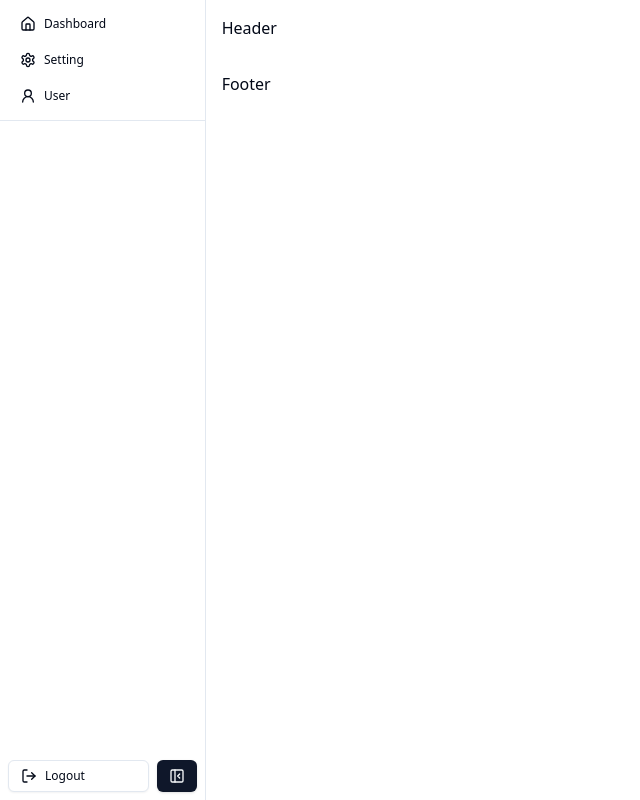
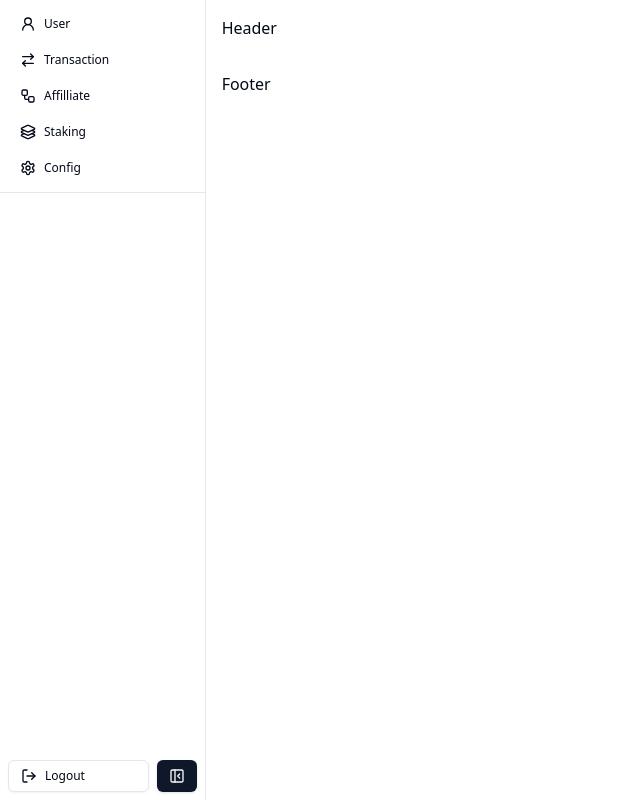
Before and after one commit to shynfreec/dashboard, a Next.js app: page / in a window 1280 px wide. Shown: the whole page, without its empty margins (0-640 px from the left). Built offline with nearby package versions, Linux system fonts and the light colour scheme.

Commit message:
add items in navbar

```diff
--- a/src/components/auth/user-auth-login-form.tsx
+++ b/src/components/auth/user-auth-login-form.tsx
@@ -61,7 +61,7 @@ export function UserAuthLoginForm({
     onSuccess(data, variables, context) {
       CookieHandler.set(TOKEN, data?.jwt.accessToken);
       LocalStorageHandler.setItem('user', data.user);
-      replace('/');
+      replace('/dashboard/user');
     },
     onError: (_error, variables, _context) => {
       form.reset({ ...variables });
--- a/src/middleware.ts
+++ b/src/middleware.ts
@@ -7,23 +7,21 @@ export async function middleware(request: NextRequest, response: NextResponse) {
   const { pathname } = request.nextUrl;
   const token = request.cookies.get(TOKEN);
 
-  if (!token) return NextResponse.redirect(new URL('/sign-in', request.url));
+  if (pathname !== '/sign-in') {
+    if (!token) return NextResponse.redirect(new URL('/sign-in', request.url));
 
-  const isValidToken = jwtDecode<JwtPayload>(`${token?.value ?? ''}`);
-  if (!isValidToken) return NextResponse.redirect(new URL('/sign-in', request.url));
+    const isValidToken = jwtDecode<JwtPayload>(`${token?.value ?? ''}`);
+    if (!isValidToken) return NextResponse.redirect(new URL('/sign-in', request.url));
 
+    return NextResponse.next();
+  }
   if (pathname === '/sign-in') {
-    return NextResponse.redirect(new URL('/dashboard', request.url));
+    if (!token) return NextResponse.next();
+    const isValidToken = jwtDecode<JwtPayload>(`${token?.value ?? ''}`);
+    if (isValidToken) return NextResponse.redirect(new URL('/dashboard/user', request.url));
+    return NextResponse.next();
   }
 
-  const requestHeaders = new Headers(request.headers);
-
-  return NextResponse.next({
-    request: {
-      // New request headers
-      headers: requestHeaders,
-    },
-  });
 }
 
 //Add your protected routes
--- a/src/navigation/index.tsx
+++ b/src/navigation/index.tsx
@@ -1,5 +1,5 @@
 import { Role } from "@/lib/enum";
-import { Home, LogOut, LucideIcon, Settings, User2 } from "lucide-react";
+import { ArrowRightLeftIcon, Home, Layers3Icon, LogOut, LucideIcon, Settings, User2, Workflow, WorkflowIcon } from "lucide-react";
 
 export interface NavProps {
   isCollapsed: boolean;
@@ -15,24 +15,38 @@ export interface NavProps {
 
 export const dashboardNavigation: NavProps["links"] = [
   {
-    title: "Dashboard",
-    label: "",
-    icon: Home,
-    url: "/dashboard",
-    roles: [],
-  },
-  {
-    title: "Setting",
-    label: "",
-    icon: Settings,
-    url: "/dashboard/setting",
-    roles: [],
-  },
-  {
     title: "User",
     label: "",
     icon: User2,
     url: "/dashboard/user",
+    roles: [],
+  },
+  {
+    title: "Transaction",
+    label: "",
+    icon: ArrowRightLeftIcon,
+    url: "/dashboard/transaction",
+    roles: [],
+  },
+  {
+    title: "Affilliate",
+    label: "",
+    icon: WorkflowIcon,
+    url: "/dashboard/affilliate",
+    roles: [],
+  },
+  {
+    title: "Staking",
+    label: "",
+    icon: Layers3Icon,
+    url: "/dashboard/staking",
+    roles: [],
+  },
+  {
+    title: "Config",
+    label: "",
+    icon: Settings,
+    url: "/dashboard/config",
     roles: [],
   },
 ];
```
